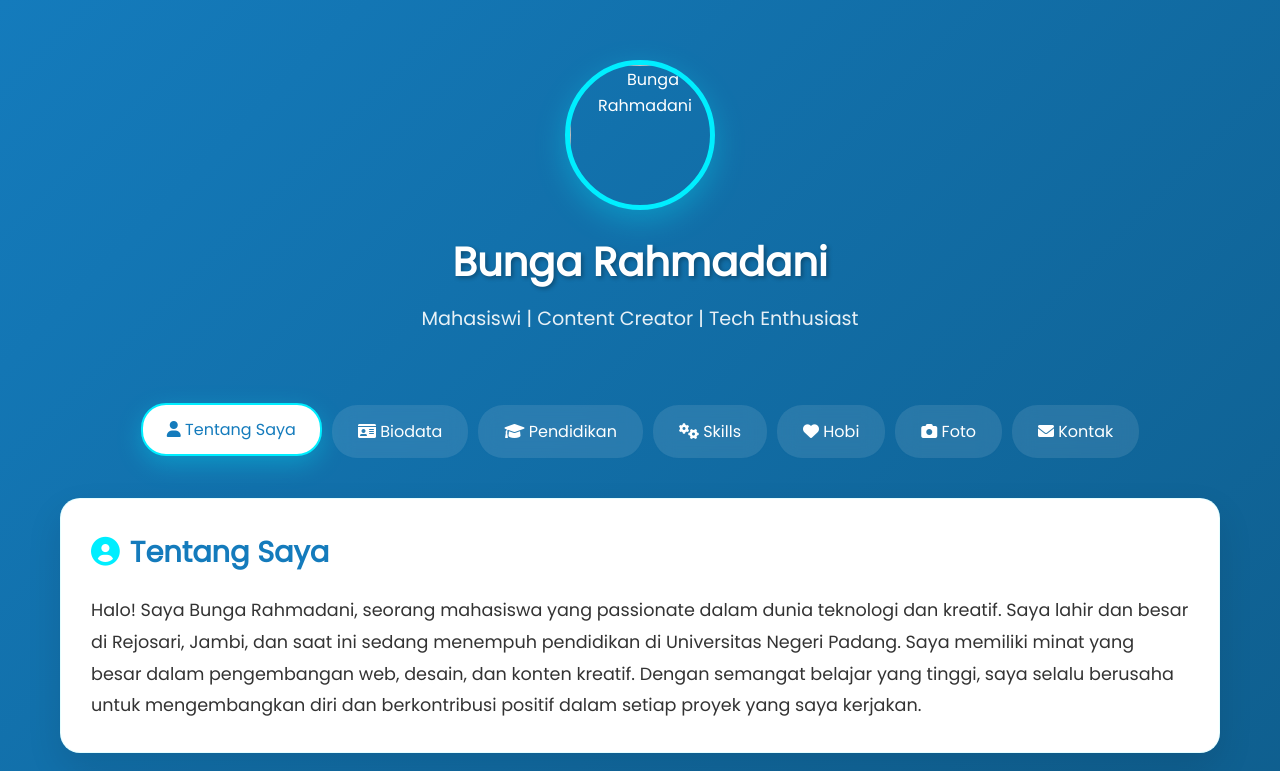
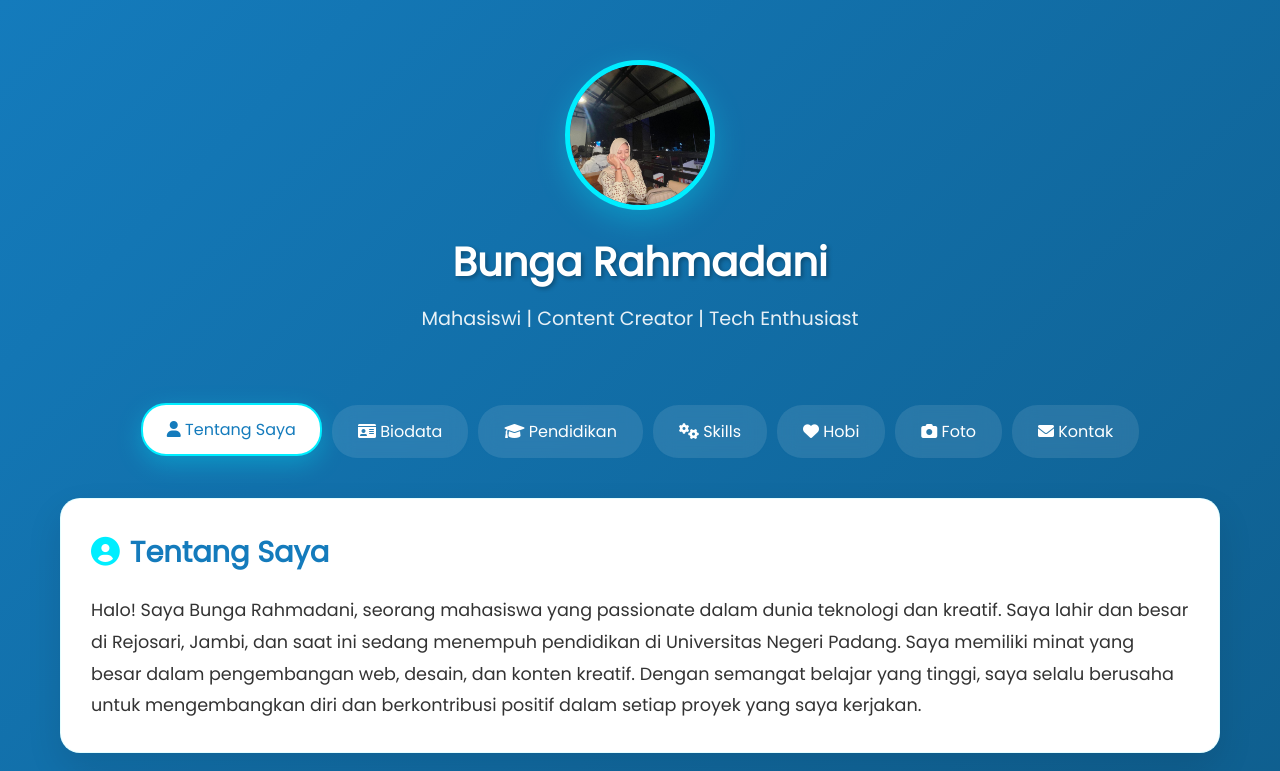
Before and after one commit to salman-ctrl/Sky, a plain HTML site: page index.html in a window 1280 px wide. Shown: the top 771 px of the page. Drawn offline with Linux system fonts and the light colour scheme.

Commit message:
edit foto

```diff
--- a/index.html
+++ b/index.html
@@ -3,7 +3,7 @@
 <head>
     <title>Bungasky</title>
     <link rel="stylesheet" href="style.css">
-    <link rel="icon" type="image/svg+xml" href="/Biodata/Bungasky.jpg" />
+    <link rel="icon" type="image/svg+xml" href="Bungasky.jpg" />
     <link href="https://fonts.googleapis.com/css2?family=Poppins&display=swap" rel="stylesheet">
     <link href="https://cdnjs.cloudflare.com/ajax/libs/font-awesome/6.0.0/css/all.min.css" rel="stylesheet">
 
@@ -34,7 +34,7 @@
     <div class="container">
         <!-- Header Section -->
         <div class="header">
-            <img src="/Biodata/Bungasky.jpg" alt="Bunga Rahmadani" class="profile-image">
+            <img src="Bungasky.jpg" alt="Bunga Rahmadani" class="profile-image">
             <h1 class="profile-name">Bunga Rahmadani</h1>
             <p class="profile-subtitle">Mahasiswi | Content Creator | Tech Enthusiast</p>
         </div>
@@ -273,7 +273,7 @@
                     Galeri Foto
                 </h2>
                 <div class="photo-container">
-                    <img src="/Biodata/Bungasky.jpg" alt="Foto Profil Bunga Rahmadani" class="main-photo">
+                    <img src="Bungasky.jpg" alt="Foto Profil Bunga Rahmadani" class="main-photo">
                     <p style="margin-top: 20px; color: #666; font-style: italic;">
                         "Setiap foto menceritakan kisah, dan setiap kisah memiliki keindahannya sendiri."
                     </p>
```
